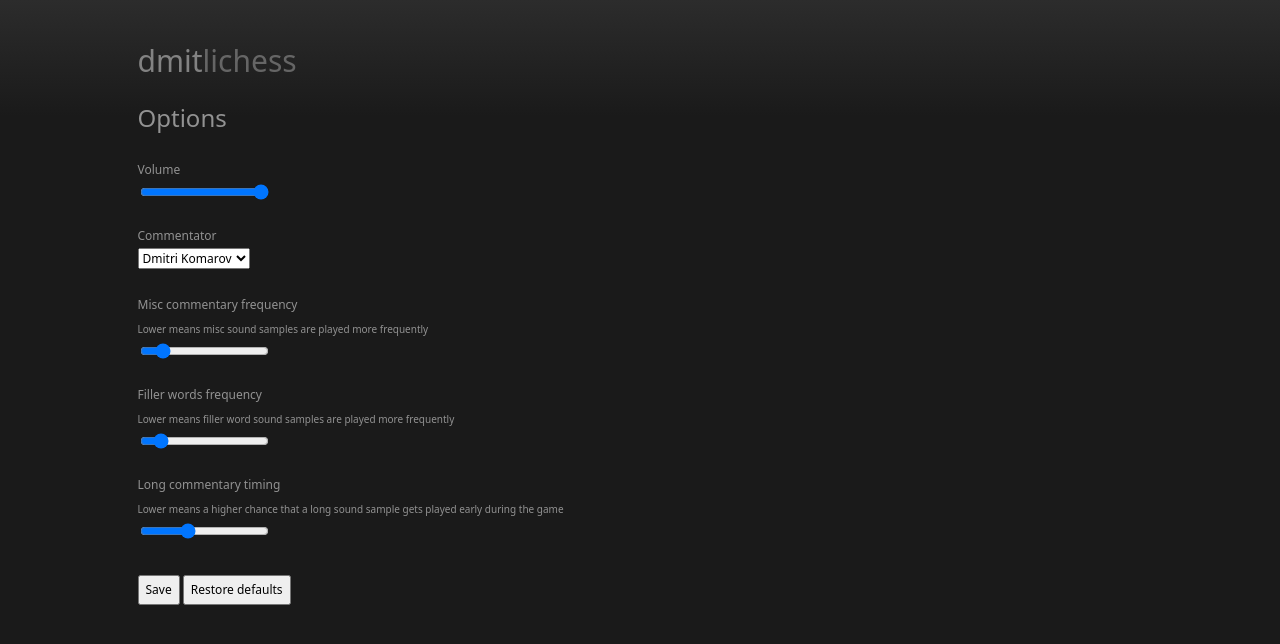
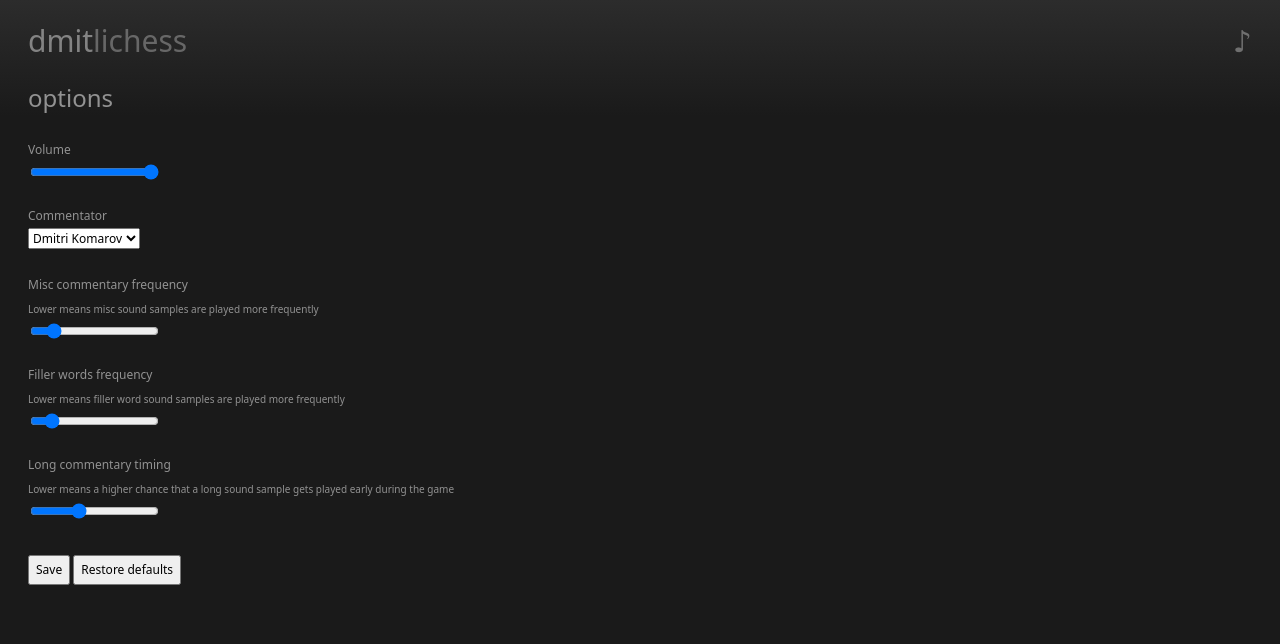
Before and after one commit to vincentsimard/dmitlichess, a browser extension: page app/options.html in a window 1280 px wide. Drawn offline with Linux system fonts and the light colour scheme.

Commit message:
Adding options link to the popup/soundboard page

```diff
--- a/app/options.html
+++ b/app/options.html
@@ -5,8 +5,8 @@
 
     <link href="styles/main.css" rel="stylesheet">
   </head>
-  <body class="wide">
-    <h1>dmit<span class="extension">lichess</span></h1>
+  <body class="">
+    <h1>dmit<span class="extension">lichess</span> <a href="popup.html" class="overflow_nav soundboard">Soundboard</a></h1>
     <h2>Options</h2>
 
     <label for="volume">Volume </label>
--- a/app/scripts/options.js
+++ b/app/scripts/options.js
@@ -17,7 +17,8 @@
   }, function() {
     // Update status to let user know options were saved.
     var status = document.getElementById('status');
-    status.textContent = 'Options saved. Please refresh your lichess page.';
+    status.textContent = 'Options saved. Please refresh your lichess.org window/tab';
+
     setTimeout(function() { status.textContent = ''; }, 5000);
   });
 }
@@ -33,7 +34,6 @@
     fillInterval: 13000,
     longTimeout: 3600
   }, function(items) {
-    // sounds = sounds[items.commentator];
     document.getElementById('volume').value = items.volume;
     document.getElementById('commentator').value = items.commentator;
     document.getElementById('miscInterval').value = items.miscInterval;
--- a/app/styles/main.css
+++ b/app/styles/main.css
@@ -91,7 +91,7 @@
 }
 a,a:visited { color: #747474; }
 a,a:visited,button { cursor: pointer; }
-a,a:hover,a:visited { text-decoration: none; }
+a,a:hover,a:visited { color: #3893E8; text-decoration: none; }
 strong {
     font-weight: bold;
 }
@@ -127,10 +127,18 @@
     background: rgba(200,200,200,0.4);
 }
 
+body {
+  min-width: 350px;
+}
+
 body.wide {
   width: 1005px;
   margin: 0 auto;
   padding: 20px;
+}
+
+h1, h2 {
+  text-transform: lowercase;
 }
 
 h1 {
@@ -154,3 +162,7 @@
   margin-top: 2em;
   line-height: 2em;
 }
+
+.overflow_nav { float: right; font-size: 0; }
+.overflow_nav.options:after { content: '\2699'; font-size: 30px; }
+.overflow_nav.soundboard:after { content: '\266A'; font-size: 30px; }
```
Also changed, not shown: app/popup.html (+1 -1 lines).
